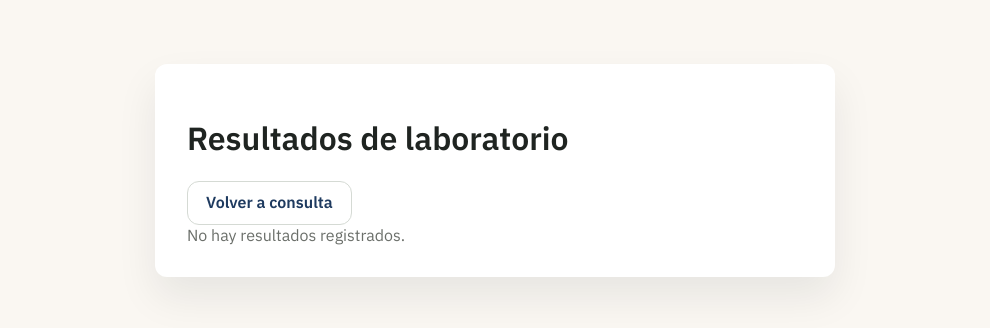
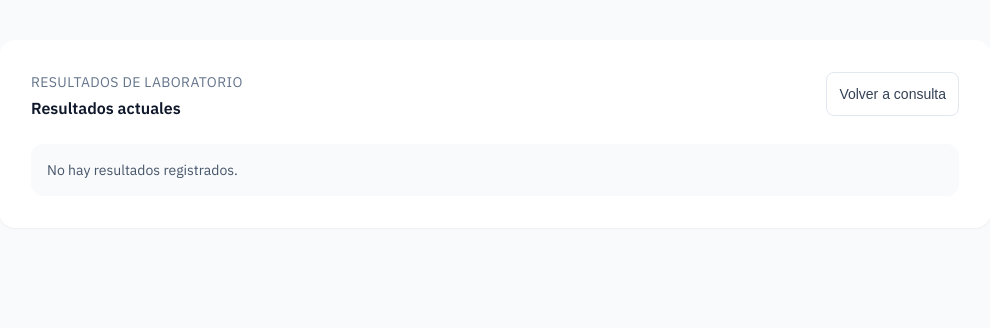
Before and after one commit to davidguzman1991/WEB-DIABETES, a Next.js app in the folder frontend/: page /portal/consultas/1/laboratorios in a window 1280 px wide. Shown: the top 328 px of the page, without its empty margins (145-1135 px from the left). Built offline with nearby package versions, Linux system fonts and the light colour scheme; no server answers; sample sign-in values are in the browser's storage.

Commit message:
style(portal): modernize consultation labs page

```diff
--- a/frontend/pages/portal/consultas/[id]/laboratorios.js
+++ b/frontend/pages/portal/consultas/[id]/laboratorios.js
@@ -1,9 +1,11 @@
 import { useEffect, useState } from "react";
-import Link from "next/link";
 import { useRouter } from "next/router";
 
 import { apiFetch, logout } from "../../../../lib/auth";
 import { useAuthGuard } from "../../../../hooks/useAuthGuard";
+import Button from "../../../../components/ui/Button";
+import Card from "../../../../components/ui/Card";
+import SectionTitle from "../../../../components/ui/SectionTitle";
 
 export default function LaboratoriosConsulta() {
   const router = useRouter();
@@ -41,28 +43,77 @@ export default function LaboratoriosConsulta() {
 
   if (loading) {
     return (
-      <div className="page">
-        <div className="card portal-detail-card">
-          <h1>Resultados de laboratorio</h1>
-          <p className="muted">Cargando...</p>
+      <div className="min-h-screen bg-slate-50">
+        <div className="mx-auto w-full max-w-5xl px-4 py-6 sm:py-10">
+          <Card className="p-5 sm:p-8">
+            <SectionTitle
+              title="Resultados de laboratorio"
+              subtitle="Resultados actuales"
+              rightSlot={
+                <Button
+                  type="button"
+                  variant="outline"
+                  size="sm"
+                  onClick={() =>
+                    router.push(
+                      consultationId
+                        ? `/portal/consultas/${consultationId}`
+                        : "/portal/historial"
+                    )
+                  }
+                >
+                  Volver a consulta
+                </Button>
+              }
+            />
+            <p className="mt-6 text-sm text-slate-500">Cargando...</p>
+          </Card>
         </div>
       </div>
     );
   }
 
   return (
-    <div className="page">
-      <div className="card portal-detail-card">
-        <h1>Resultados de laboratorio</h1>
-        <Link
-          className="button button-secondary"
-          href={consultationId ? `/portal/consultas/${consultationId}` : "/portal/historial"}
+    <div className="min-h-screen bg-slate-50">
+      <div className="mx-auto w-full max-w-5xl px-4 py-6 sm:py-10">
+        <Card className="p-5 sm:p-8">
+          <SectionTitle
+            title="Resultados de laboratorio"
+            subtitle="Resultados actuales"
+            rightSlot={
+              <Button
+                type="button"
+                variant="outline"
+                size="sm"
+                onClick={() =>
+                  router.push(
+                    consultationId
+                      ? `/portal/consultas/${consultationId}`
+                      : "/portal/historial"
+                  )
+                }
               >
                 Volver a consulta
-        </Link>
-        {error && <div className="error">{error}</div>}
-        <div className="medications-list">
-          {labs.length === 0 && <div className="muted">No hay resultados registrados.</div>}
+              </Button>
+            }
+          />
+
+          <div className="mt-6 space-y-4">
+            {error && (
+              <div className="rounded-xl border border-red-200 bg-red-50 px-4 py-3 text-sm text-red-700">
+                {error}
+              </div>
+            )}
+
+            {labs.length === 0 && !error && (
+              <div className="rounded-xl border border-slate-200 bg-slate-50 px-4 py-4 text-sm text-slate-600">
+                No hay resultados registrados.
+              </div>
+            )}
+
+            {labs.length > 0 && (
+              <div className="overflow-hidden rounded-xl border border-slate-200 bg-white">
+                <div className="divide-y divide-slate-200">
                   {labs.map((lab, index) => {
                     if (!lab || typeof lab !== "object") return null;
                     const resultValue = lab.valor_num ?? lab.valor_texto ?? "";
@@ -70,23 +121,31 @@ export default function LaboratoriosConsulta() {
                     const unit = lab.unidad_snapshot ? ` ${lab.unidad_snapshot}` : "";
                     const labKey = `${lab.lab_nombre || "lab"}-${index}`;
                     return (
-              <div key={labKey} className="flash-card">
-                <div className="flash-title">{lab.lab_nombre || "Examen"}</div>
-                <div className="flash-row">
-                  <span className="flash-label">Resultado</span>
-                  <span className="flash-value">
+                      <div key={labKey} className="px-4 py-4">
+                        <div className="text-sm font-semibold text-slate-900">
+                          {lab.lab_nombre || "Examen"}
+                        </div>
+                        <div className="mt-2 text-xs font-medium text-slate-500">
+                          Resultado
+                        </div>
+                        <div className="mt-1 text-sm text-slate-700">
                           {resultLabel}
                           {resultValue !== "" ? unit : ""}
-                  </span>
                         </div>
                         {lab.rango_ref_snapshot && (
-                  <div className="flash-note">Rango: {lab.rango_ref_snapshot}</div>
+                          <div className="mt-2 text-xs text-slate-500">
+                            Rango: {lab.rango_ref_snapshot}
+                          </div>
                         )}
                       </div>
                     );
                   })}
                 </div>
               </div>
+            )}
+          </div>
+        </Card>
+      </div>
     </div>
   );
 }
```
Lines whose indentation alone changed are shown as unchanged.
